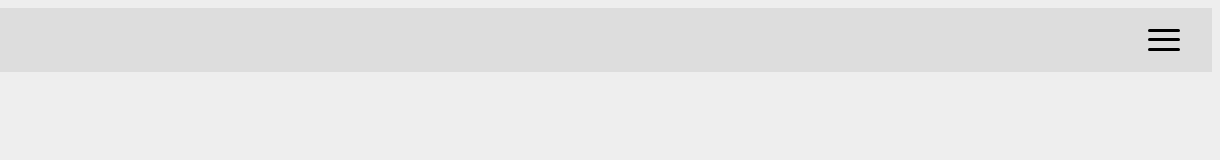
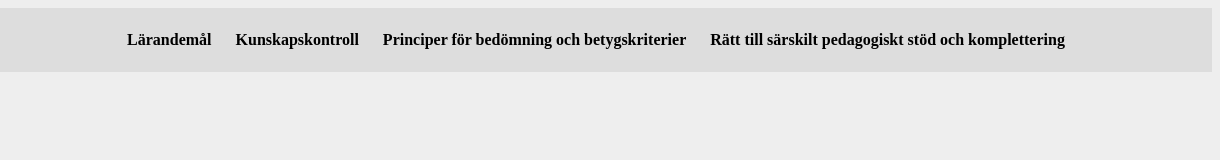
Before and after one commit to oliviaaMach/malmo3-kursplan-projekt, a plain HTML site: page index.html in a window 1280 px wide. Shown: the full height of the page, 60-1280 px from the left. Drawn offline with Linux system fonts and the light colour scheme.

Commit message:
added media query for desktop

```diff
--- a/styles.css
+++ b/styles.css
@@ -94,4 +94,29 @@
 .hamburger.open span:nth-child(3) {
   transform: translateY(-9px) rotate(-45deg);
 }
+
+@media (min-width: 768px) {
+  .hamburger {
+    display: none;
+  }
+  .nav-links {
+    position: static;
+    max-height: none;
+    display: flex;
+    gap: 1.5rem;
+    padding: 0;
+    margin: 0;
+    background-color: transparent;
+    height: auto;
+    justify-content: center;
+  }
+
+  .nav-links li {
+    margin: 0;
+  }
+
+  .nav-links li a {
+    font-weight: bold;
+  }
+}
   /* Axels kod slutar här */
```
